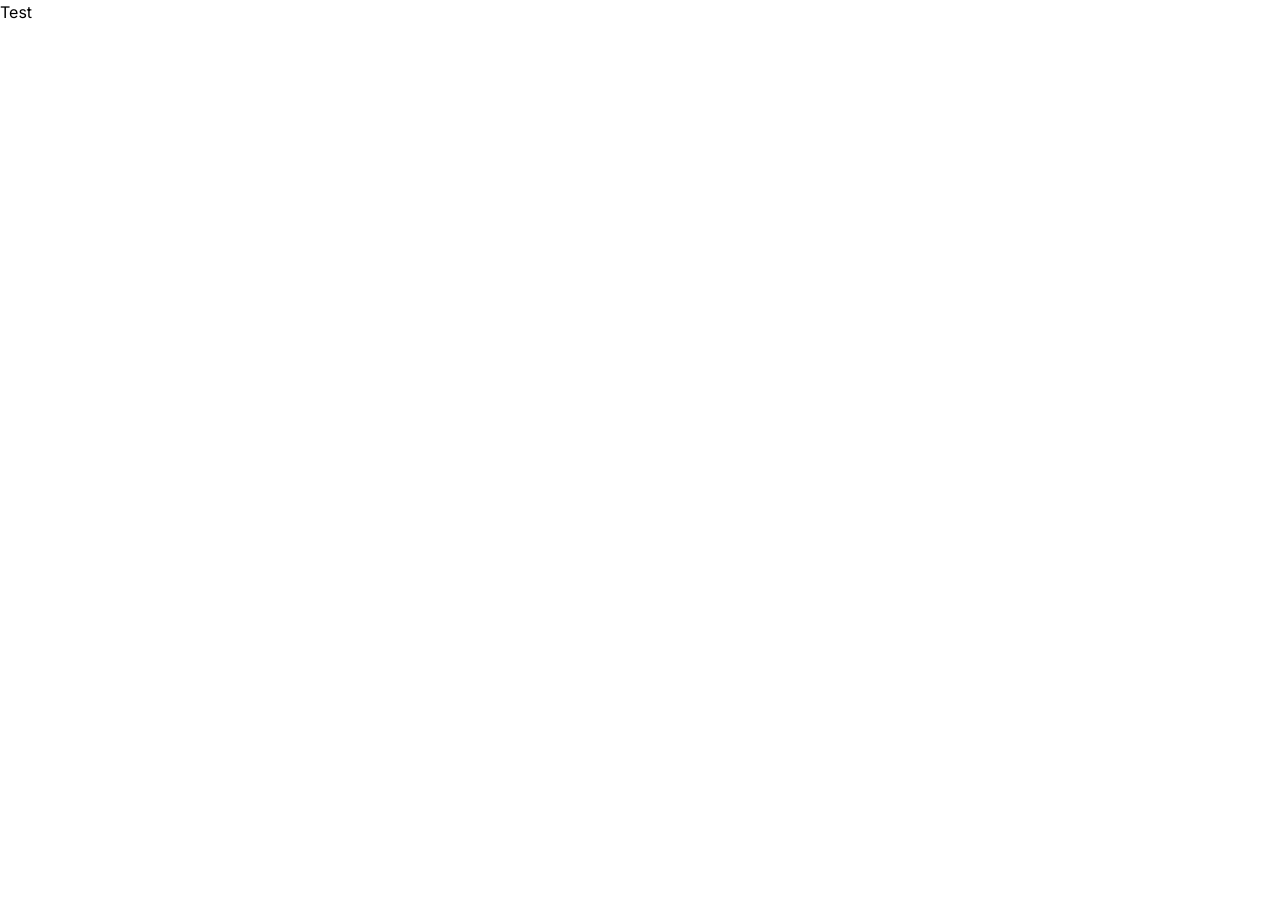
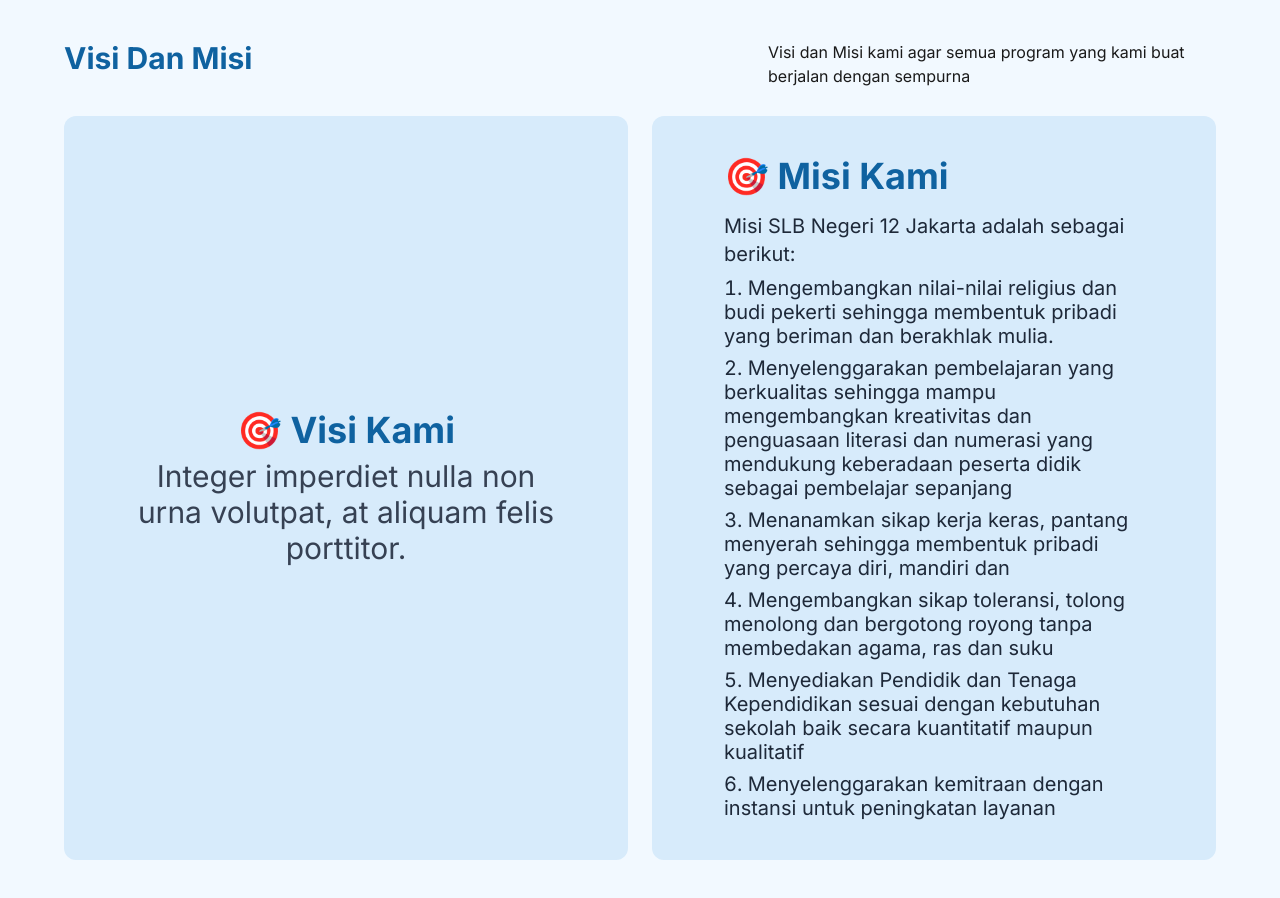
Before and after one commit to kodeintekno-dev/bima-generasi, a Next.js app: page / in a window 1280 px wide. Before the commit the page ends 800 px from the top, so only its background shows below. Built offline with nearby package versions, Linux system fonts and the light colour scheme.

Commit message:
feat: finish section

```diff
--- /dev/null
+++ b/src/app/Mission.tsx
@@ -0,0 +1,70 @@
+export default function Mission() {
+  return (
+    <div>
+      <main className="min-h-screen bg-[#f2f9ff] text-[#1a1a1a] py-10 px-4">
+        <div className="max-w-6xl mx-auto">
+          <div className="flex justify-between">
+            <h1 className="text-3xl font-bold text-[#0f62a0] mb-10">
+              Visi Dan Misi
+            </h1>
+            <p className="max-w-md">
+              Visi dan Misi kami agar semua program yang kami buat berjalan
+              dengan sempurna
+            </p>
+          </div>
+
+          <div className="flex flex-col lg:flex-row gap-6">
+            <div className="flex-1 bg-[#d7ebfb] rounded-xl px-18 py-44 text-center">
+              <div className="flex flex-col items-center justify-center h-full">
+                <div className="text-[#0f62a0] text-4xl font-bold mb-2">
+                  🎯 Visi Kami
+                </div>
+                <p className="text-gray-700 text-3xl">
+                  Integer imperdiet nulla non urna volutpat, at aliquam felis
+                  porttitor.
+                </p>
+              </div>
+            </div>
+
+            <div className="flex-1 bg-[#d7ebfb] rounded-xl px-18 py-10">
+              <div className="text-[#0f62a0] text-4xl font-bold mb-4">
+                🎯 Misi Kami
+              </div>
+              <p className="mb-2 text-xl text-gray-800">
+                Misi SLB Negeri 12 Jakarta adalah sebagai berikut:
+              </p>
+              <ol className="list-decimal list-inside space-y-2 text-xl leading-6 text-gray-800">
+                <li>
+                  Mengembangkan nilai-nilai religius dan budi pekerti sehingga
+                  membentuk pribadi yang beriman dan berakhlak mulia.
+                </li>
+                <li>
+                  Menyelenggarakan pembelajaran yang berkualitas sehingga mampu
+                  mengembangkan kreativitas dan penguasaan literasi dan numerasi
+                  yang mendukung keberadaan peserta didik sebagai pembelajar
+                  sepanjang
+                </li>
+                <li>
+                  Menanamkan sikap kerja keras, pantang menyerah sehingga
+                  membentuk pribadi yang percaya diri, mandiri dan
+                </li>
+                <li>
+                  Mengembangkan sikap toleransi, tolong menolong dan bergotong
+                  royong tanpa membedakan agama, ras dan suku
+                </li>
+                <li>
+                  Menyediakan Pendidik dan Tenaga Kependidikan sesuai dengan
+                  kebutuhan sekolah baik secara kuantitatif maupun kualitatif
+                </li>
+                <li>
+                  Menyelenggarakan kemitraan dengan instansi untuk peningkatan
+                  layanan
+                </li>
+              </ol>
+            </div>
+          </div>
+        </div>
+      </main>
+    </div>
+  );
+}
--- a/src/app/page.tsx
+++ b/src/app/page.tsx
@@ -1,9 +1,11 @@
-import Navbar from "@/components/Navbar";
+// import Navbar from "@/components/Navbar";
+import Mission from "./Mission";
 
 export default function Home() {
   return (
     <>
-      <Navbar />
+      {/* <Navbar /> */}
+      <Mission />
     </>
   );
 }
```
Also changed, not shown: public/assets/visimisi.svg (added).
